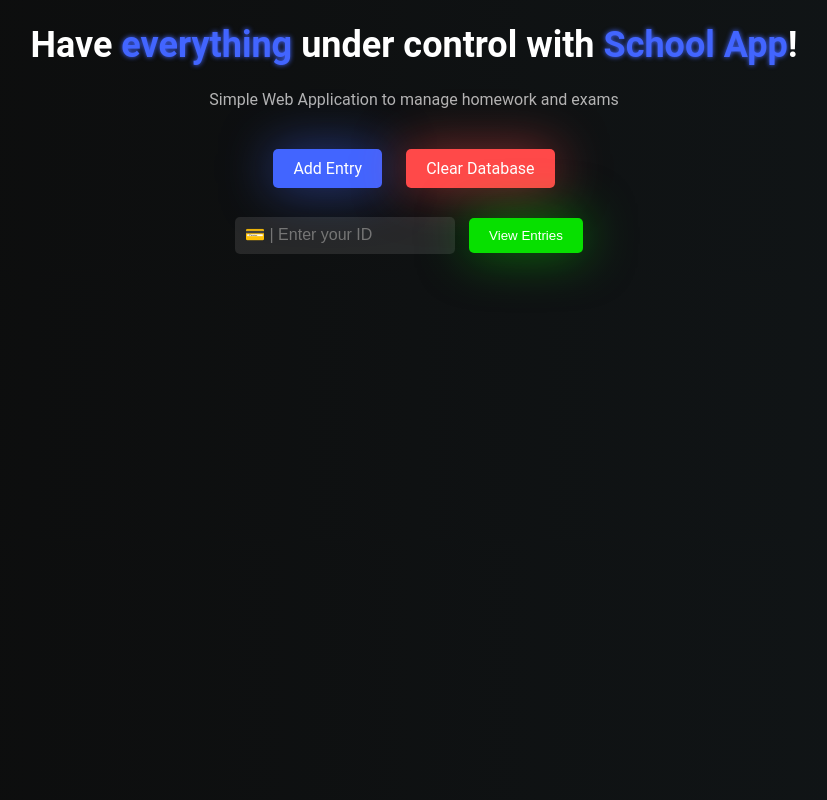
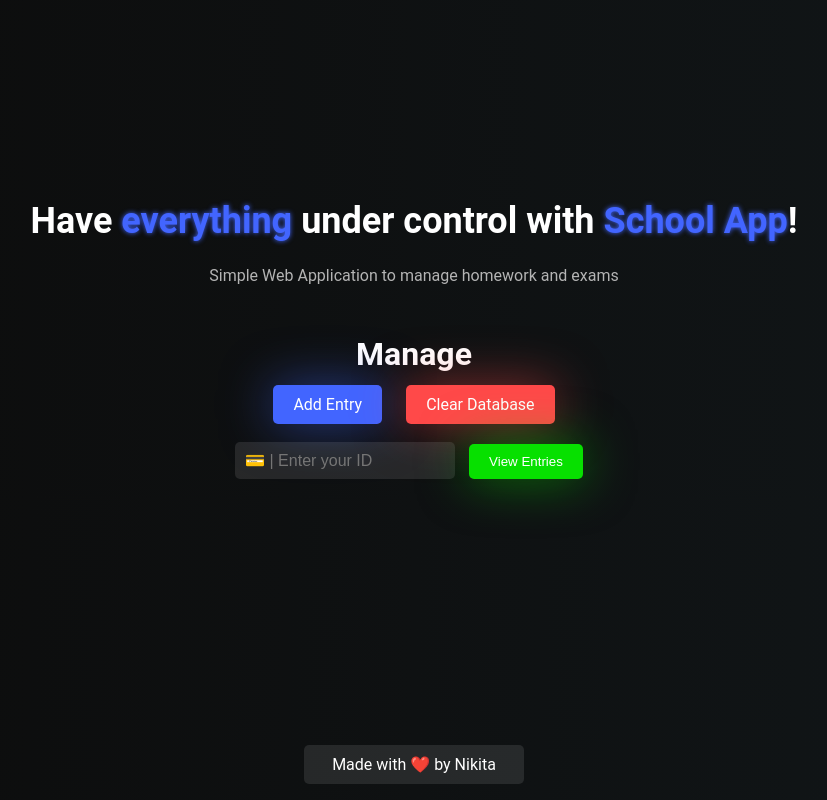
Before and after one commit to nik-lmao/hackclub-arcade, a plain HTML site: page school-app/index.html in a window 1280 px wide. Shown: the whole page, without its empty margins (226-1053 px from the left). Drawn offline with Linux system fonts and the light colour scheme.

Commit message:
Final touches

```diff
--- a/school-app/index.html
+++ b/school-app/index.html
@@ -12,6 +12,9 @@
     </h1>
     <p class="desc">Simple Web Application to manage homework and exams</p>
 
+
+    <h1 class="manageText">Manage</h1>
+
     <div class="buttonContainer">
         <a href="new/index.html" class="button">Add Entry</a>
         <a href="clear/index.html" class="button2">Clear Database</a>
@@ -20,6 +23,10 @@
     <input id="userID" type="number" placeholder="💳 | Enter your ID">
     <button class="button3" id="viewEntriesButton">View Entries</button>
 
+
+    <p class="footer">Made with ❤️ by Nikita</p>
+
+
     <script src="index.js"></script>
 </body>
 </html>
--- a/school-app/style.css
+++ b/school-app/style.css
@@ -18,6 +18,7 @@ body {
 }
 
 .title {
+    margin-top: 200px;
     font-size: 36px;
     color: rgb(255, 255, 255);
 
@@ -29,8 +30,8 @@ body {
 }
 
 .buttonContainer {
-    margin-top: 50px;
-    margin-bottom: 30px;
+
+    margin-bottom: 20px;
 }
 
 .button {
@@ -136,3 +137,28 @@ input {
 input:focus {
     outline: none;
 }
+
+
+.manageText {
+    margin-top: 50px;
+
+
+    color: rgb(255, 255, 255);
+}
+
+.footer {
+    position: fixed;
+    bottom: 0;
+    left: 50%;
+    transform: translateX(-50%);
+
+    width: 200px;
+
+    padding: 10px;
+
+    background: rgba(255, 255, 255, 0.1);
+
+    color: white;
+
+    border-radius: 5px;
+}
```
Also changed, not shown: school-app/clear/index.html (+4 -0 lines), school-app/clear/style.css (+22 -12 lines), school-app/list/index.html (+4 -0 lines), school-app/new/index.html (+4 -0 lines).
